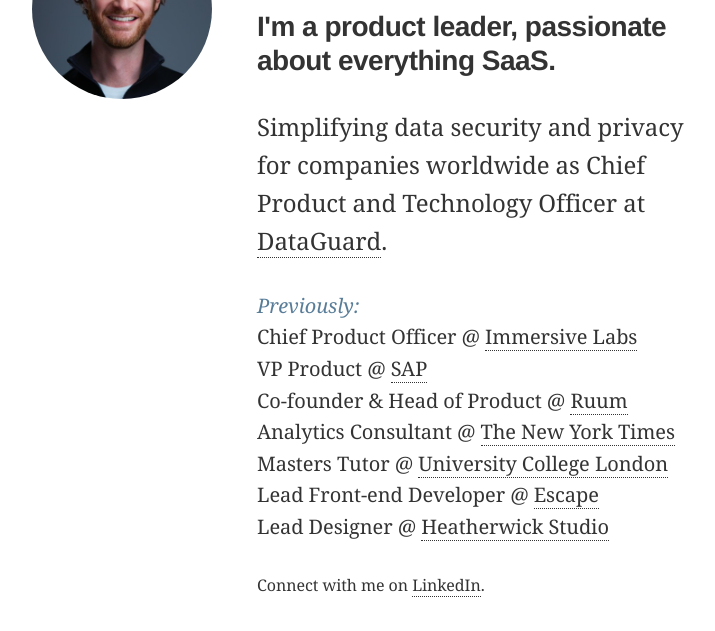
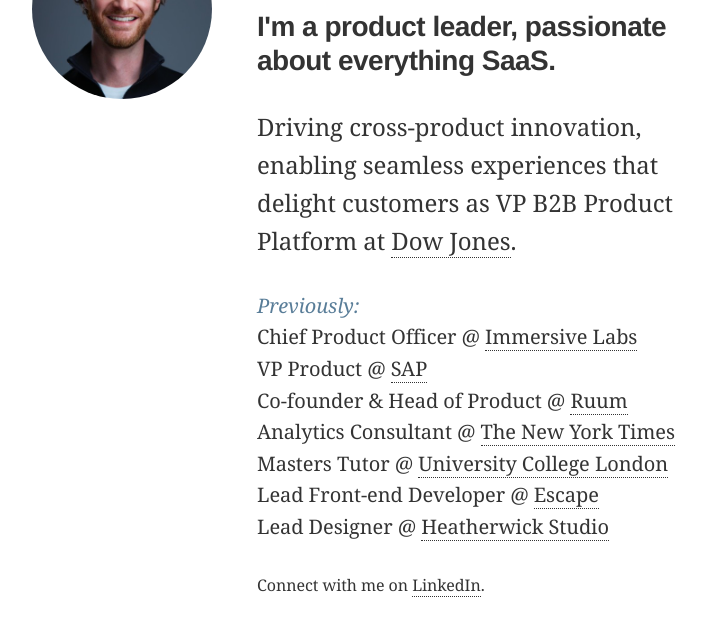
Before and after one commit to stefanRitter/stefanRitter.github.io, a plain HTML site: page index.html in a window 1280 px wide. Shown: the part 137-768 px from the top of the page, without its empty margins (158-873 px from the left). Drawn offline with Linux system fonts and the light colour scheme.

Commit message:
Update index.html

```diff
--- a/index.html
+++ b/index.html
@@ -151,7 +151,7 @@
         </h4>
 
         <p class="first-p">
-            Simplifying data security and privacy for companies worldwide as Chief Product and Technology Officer at <a href="https://www.dataguard.com/" target="_blank">DataGuard</a>.
+            Driving cross-product innovation, enabling seamless experiences that delight customers as VP B2B Product Platform at <a href="https://www.dowjones.com/" target="_blank">Dow Jones</a>.
         </p>
 
         <p class="second-p">
```
